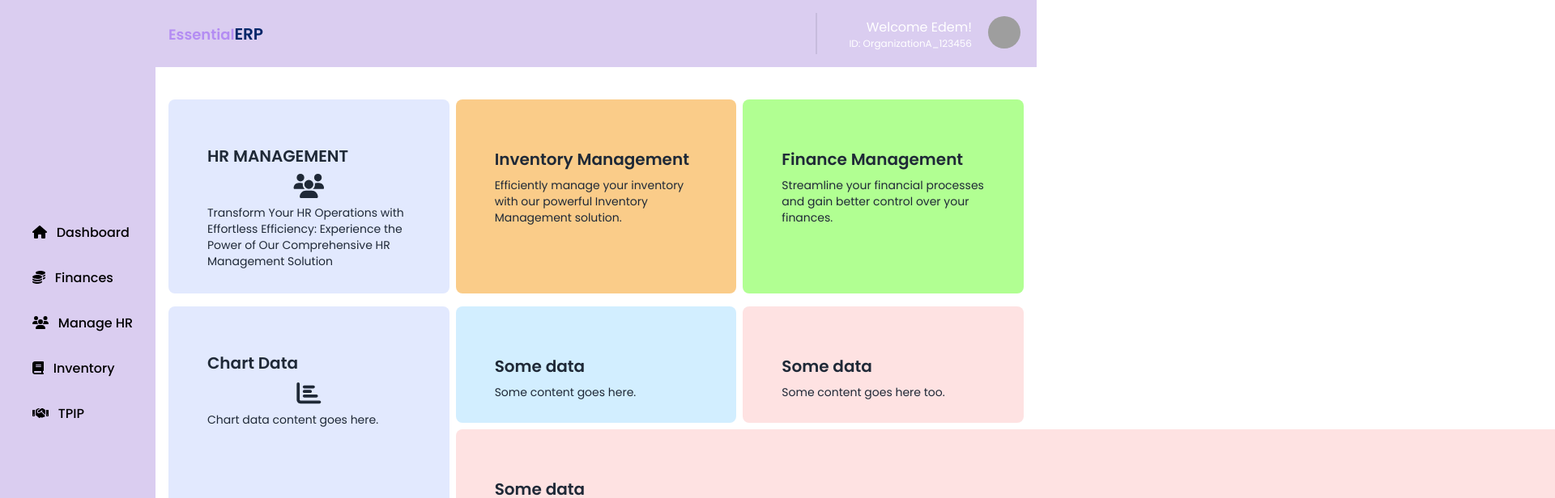
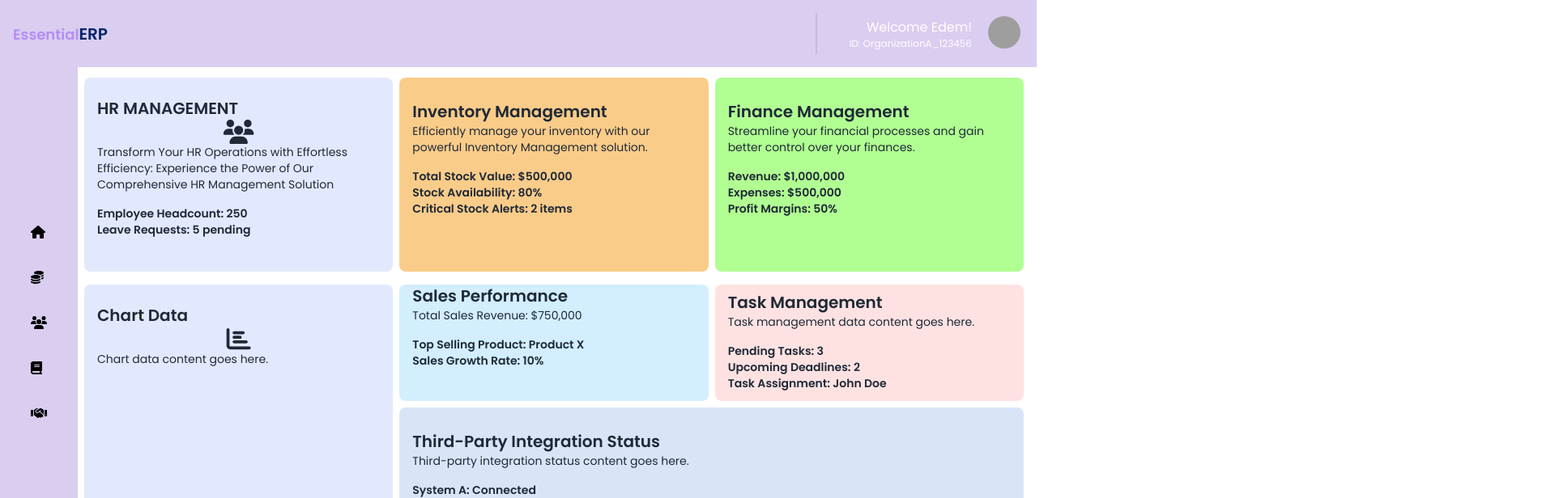
Before and after one commit to Cessation-Code/essentialerp-frontend, a Next.js app: page /dashboard in a window 1280 px wide. Shown: the top 616 px of the page at 81% size, 1920 px wide, since content can reach past the window. Built offline with nearby package versions, Linux system fonts and the light colour scheme; grey boxes are pictures that could not be loaded.

Commit message:
some touhces

```diff
--- a/components/layouts/authenticated_layout/authenticated_layout.js
+++ b/components/layouts/authenticated_layout/authenticated_layout.js
@@ -10,7 +10,7 @@ export default function AuthenticatedLayout({ children }) {
       </div>
       <div className="flex flex-col flex-1">
         <Navbar />
-        <div>{children}</div>
+        <div className="ml-[5.5rem] mt-[5.5rem]">{children}</div>
       </div>
     </div>
   );
--- a/components/layouts/authenticated_layout/navbar.js
+++ b/components/layouts/authenticated_layout/navbar.js
@@ -15,7 +15,7 @@ const Navbar = () => {
   };
 
   return (
-    <div className="flex flex-row w-full bg-[#DACDF0] justify-between p-4">
+    <div className=" fixed flex flex-row w-full bg-[#DACDF0] justify-between p-4">
       <div className="mt-3">
         <Link href="/" className="text-lg font-semibold text-[#B48DF3]">
           Essential
--- a/components/layouts/authenticated_layout/sidebar.js
+++ b/components/layouts/authenticated_layout/sidebar.js
@@ -40,7 +40,7 @@ const Sidebar = () => {
     <div
       onMouseEnter={openSidebar}
       onMouseLeave={closeSidebar}
-      className='h-screen px-2 py-4 bg-[#DACDF0] flex justify-items-center items-center flex-col w-24 transition-all duration-500 hover:w-48'
+      className='h-screen fixed px-2 py-4 bg-[#DACDF0] flex justify-items-center items-center flex-col w-24 transition-all duration-500 hover:w-48'
     >
 
         <div className="flex flex-col justify-center h-full">
--- a/pages/dashboard/index.js
+++ b/pages/dashboard/index.js
@@ -19,7 +19,7 @@ import { faBarChart, faUsers } from "@fortawesome/free-solid-svg-icons";
 const Card = ({ title, children, parentdivstyle, childrendivstyle }) => {
   return (
     <div className={parentdivstyle}>
-      <div className={`card-body ${childrendivstyle}`}>
+      <div className={`${childrendivstyle}`}>
         <h2 className="card-title">{title}</h2>
         {children}
       </div>
@@ -34,7 +34,7 @@ export function DashboardPage() {
         <title>Dashboard | ERP</title>
       </Head>
       <AuthenticatedLayout>
-        <div className=" grid grid-cols-3 mx-4 pt-10 gap-2">
+        <div className="grid grid-cols-3 mx-4 pt-2 gap-2 ">
           {/* HR Management Card */}
           <Card
             title="HR MANAGEMENT"
@@ -51,6 +51,12 @@ export function DashboardPage() {
                     Experience the Power of Our Comprehensive HR Management
                     Solution
                   </div>
+                  <div className="text-sm font-semibold mt-4">
+                    Employee Headcount: 250
+                  </div>
+                  <div className="text-sm font-semibold">
+                    Leave Requests: 5 pending
+                  </div>
                 </div>
               </>
             }
@@ -66,6 +72,15 @@ export function DashboardPage() {
                   Efficiently manage your inventory with our powerful Inventory
                   Management solution.
                 </div>
+                <div className="text-sm font-semibold mt-4">
+                  Total Stock Value: $500,000
+                </div>
+                <div className="text-sm font-semibold">
+                  Stock Availability: 80%
+                </div>
+                <div className="text-sm font-semibold">
+                  Critical Stock Alerts: 2 items
+                </div>
               </div>
             }
           />
@@ -80,6 +95,15 @@ export function DashboardPage() {
                   Streamline your financial processes and gain better control
                   over your finances.
                 </div>
+                <div className="text-sm font-semibold mt-4">
+                  Revenue: $1,000,000
+                </div>
+                <div className="text-sm font-semibold">
+                  Expenses: $500,000
+                </div>
+                <div className="text-sm font-semibold">
+                  Profit Margins: 50%
+                </div>
               </div>
             }
           />
@@ -89,7 +113,7 @@ export function DashboardPage() {
           {/* First Card */}
           <Card
             title="Chart Data"
-            parentdivstyle="basis-1/3 flex flex-row bg-[#E2E9FE] rounded-lg px-4 py-6 h-[804px] space-x-3"
+            parentdivstyle="basis-1/3 flex flex-row bg-[#E2E9FE] rounded-lg px-4 py-6 h-[794px] space-x-3"
             childrendivstyle="flex flex-col w-full text-start"
             children={
               <>
@@ -103,39 +127,72 @@ export function DashboardPage() {
             }
           />
 
-          {/*Twin Cards */}
+          {/* Twin Cards */}
           <div className="basis-2/3 flex flex-col col-span-2 gap-2">
-            <div className=" flex row gap-2">
+            <div className="flex row gap-2">
               <Card
-                title="Some data"
-                parentdivstyle="bg-[#D2EEFF] rounded-lg px-4 py-7 h-36 col-span-1 w-[1460px]"
+                title="Sales Performance"
+                parentdivstyle="bg-[#D2EEFF] rounded-lg px-4 h-36 col-span-1 w-[1460px]"
                 childrendivstyle="flex flex-col w-full text-start"
                 children={
                   <div className="flex flex-col w-full text-start">
-                    <div className="text-sm">Some content goes here.</div>
+                    <div className="text-sm">
+                      Total Sales Revenue: $750,000
+                    </div>
+                    <div className="text-sm font-semibold mt-4">
+                      Top Selling Product: Product X
+                    </div>
+                    <div className="text-sm font-semibold">
+                      Sales Growth Rate: 10%
+                    </div>
                   </div>
                 }
               />
               <Card
-                title="Some data"
-                parentdivstyle="bg-[#FEE2E2] rounded-lg px-4 py-7 h-36  w-[1460px]"
+                title="Task Management"
+                parentdivstyle="bg-[#FEE2E2] rounded-lg px-4 pt-2 h-36  w-[1460px]"
                 childrendivstyle="flex flex-col w-full text-start"
                 children={
                   <div className="flex flex-col w-full text-start">
-                    <div className="text-sm">Some content goes here too.</div>
+                    <div className="text-sm">
+                      Task management data content goes here.
+                    </div>
+                    <div className="text-sm font-semibold mt-4">
+                      Pending Tasks: 3
+                    </div>
+                    <div className="text-sm font-semibold">
+                      Upcoming Deadlines: 2
+                    </div>
+                    <div className="text-sm font-semibold">
+                      Task Assignment: John Doe
+                    </div>
                   </div>
                 }
               />
             </div>
 
-            <div className="flex-col">
+            <div className="flex-col col-span-2">
               <Card
-                title="Some data"
-                parentdivstyle="bg-[#FEE2E2] rounded-lg px-4 py-7 h-[640px] w-[1460px]"
+                title="Third-Party Integration Status"
+                parentdivstyle="bg-[#D9E5F7] rounded-lg px-4 py-7 h-[640px]"
                 childrendivstyle="flex flex-col w-full text-start"
                 children={
                   <div className="flex flex-col w-full text-start">
-                    <div className="text-sm">Some content goes here too.</div>
+                    <div className="text-sm">
+                      Third-party integration status content goes here.
+                    </div>
+                    <div className="text-sm font-semibold mt-4">
+                      System A: Connected
+                    </div>
+                    <div className="text-sm font-semibold">
+                      System B: Connected
+                    </div>
+                    <div className="text-sm font-semibold">
+                      System C: Connection Error
+                    </div>
+                    <div className="text-sm font-semibold">
+                      System D: Connected
+                    </div>
                   </div>
                 }
               />
@@ -147,4 +204,5 @@ export function DashboardPage() {
   );
 }
 
+
 export default DashboardPage;
--- a/pages/dashboard/manage_hr/index.js
+++ b/pages/dashboard/manage_hr/index.js
@@ -3,28 +3,37 @@ import AuthenticatedLayout from "../../../components/layouts/authenticated_layou
 
 const Employees = [
   {
+    id: "EMP001",
     avatar: "https://api.uifaces.co/our-content/donated/xZ4wg2Xj.jpg",
     name: "Edem Jonathan",
     email: "unreshablekhon@example.com",
+    role: "Software Developer",
   },
   {
+    id: "EMP002",
     avatar: "https://randomuser.me/api/portraits/men/86.jpg",
     name: "Kwame Koranteng",
     email: "kkopoku@example.com",
+    role: "UX Designer",
   },
   {
+    id: "EMP003",
     avatar:
       "https://images.unsplash.com/photo-1464863979621-258859e62245?ixlib=rb-1.2.1&q=80&fm=jpg&crop=faces&fit=crop&h=200&w=200&ixid=eyJhcHBfaWQiOjE3Nzg0fQ",
     name: "Big Chungus",
     email: "bigchungus@example.com",
+    role: "Marketing Specialist",
   },
   {
+    id: "EMP004",
     avatar:
       "https://images.unsplash.com/photo-1507003211169-0a1dd7228f2d?ixlib=rb-0.3.5&q=80&fm=jpg&crop=faces&fit=crop&h=200&w=200&s=a72ca28288878f8404a795f39642a46f",
     name: "Dr. Nunoo",
     email: "drnunoo@example.com",
+    role: "HR Manager",
   },
 ];
+
 const Manage_HR = () => {
   return (
     <AuthenticatedLayout>
@@ -33,13 +42,13 @@ const Manage_HR = () => {
           <div>
             <h4 className="text-gray-800 text-xl font-semibold">Employees</h4>
             <p className="mt-2 text-gray-600 text-base sm:text-sm">
-              Manage your employees access to the system.
+              Manage your employees' access to the system.
             </p>
           </div>
           <button
-          onClick={() => {
-
-          }}
+            onClick={() => {
+              // Handle new member button click
+            }}
             href="javascript:void(0)"
             className="inline-flex items-center justify-center gap-1 py-2 px-3 mt-2 font-medium text-sm text-center text-white bg-indigo-600 hover:bg-indigo-500 active:bg-indigo-700 rounded-lg sm:mt-0"
           >
@@ -51,23 +60,16 @@ const Manage_HR = () => {
               stroke="currentColor"
               className="w-6 h-6"
             >
-              <path
-                strokeLinecap="round"
-                strokeLinejoin="round"
-                d="M12 6v12m6-6H6"
-              />
+              <path strokeLinecap="round" strokeLinejoin="round" d="M12 6v12m6-6H6" />
             </svg>
             New member
           </button>
         </div>
         <ul className="mt-12 divide-y">
           {Employees.map((item, idx) => (
-            <li key={idx} className="py-5 flex items-start justify-between">
-              <div className="flex gap-3">
-                <img
-                  src={item.avatar}
-                  className="flex-none w-12 h-12 rounded-full"
-                />
+            <li key={idx} className="py-5 flex items-center justify-between">
+              <div className="flex items-center gap-3">
+                <img src={item.avatar} className="w-12 h-12 rounded-full" alt={item.name} />
                 <div>
                   <span className="block text-sm text-gray-700 font-semibold">
                     {item.name}
@@ -77,10 +79,14 @@ const Manage_HR = () => {
                   </span>
                 </div>
               </div>
+              <div className="flex gap-6 justify-start ">
+                <span className="text-sm text-gray-600">ID: {item.id}</span>
+                <span className="text-sm text-gray-600">Role: {item.role}</span>
+              </div>
               <button
-              onClick={() => {
-
-              }}
+                onClick={() => {
+                  // Handle manage button click
+                }}
                 href="javascript:void(0)"
                 className="text-gray-700 text-sm border rounded-lg px-3 py-2 duration-150 bg-white hover:bg-gray-100"
               >
--- a/pages/dashboard/tpip/index.js
+++ b/pages/dashboard/tpip/index.js
@@ -1,14 +1,68 @@
-import React from 'react'
-import AuthenticatedLayout from '../../../components/layouts/authenticated_layout/authenticated_layout'
+import React, { useState } from 'react';
+import AuthenticatedLayout from '../../../components/layouts/authenticated_layout/authenticated_layout';
 
 const TPIP = () => {
+  const [accordionState, setAccordionState] = useState([]);
+
+  // Function to toggle accordion sections
+  const toggleAccordion = (index) => {
+    const newAccordionState = [...accordionState];
+    newAccordionState[index] = !newAccordionState[index];
+    setAccordionState(newAccordionState);
+  };
+
   return (
     <div>
       <AuthenticatedLayout>
-      TPIP Page Component
+        <div className="container mx-auto px-4 py-6">
+          <h1 className="text-2xl font-bold mb-4">Third-Party Integration Page</h1>
+
+          <div className="grid grid-cols-1 gap-6">
+            {/* Integration Status */}
+            <div className="bg-white rounded-lg shadow-md p-4">
+              <h2 className="text-lg font-semibold mb-2">Integration Status</h2>
+              <div
+                className="cursor-pointer"
+                onClick={() => toggleAccordion(0)}
+              >
+                <h3 className="text-blue-600 font-semibold mb-2">
+                  View Integration Status
+                </h3>
+              </div>
+              {accordionState[0] && (
+                <div className="pl-4">
+                  {/* Integration status content */}
+                  <p>Integration status content goes here.</p>
+                </div>
+              )}
+            </div>
+
+            {/* Integration Configuration */}
+            <div className="bg-white rounded-lg shadow-md p-4">
+              <h2 className="text-lg font-semibold mb-2">Integration Configuration</h2>
+              <div
+                className="cursor-pointer"
+                onClick={() => toggleAccordion(1)}
+              >
+                <h3 className="text-blue-600 font-semibold mb-2">
+                  Configure Integration
+                </h3>
+              </div>
+              {accordionState[1] && (
+                <div className="pl-4">
+                  {/* Integration configuration content */}
+                  <p>Integration configuration content goes here.</p>
+                </div>
+              )}
+            </div>
+
+            {/* Rest of the accordion sections */}
+            {/* ... */}
+          </div>
+        </div>
       </AuthenticatedLayout>
     </div>
-  )
-}
+  );
+};
 
-export default TPIP
+export default TPIP;
```
